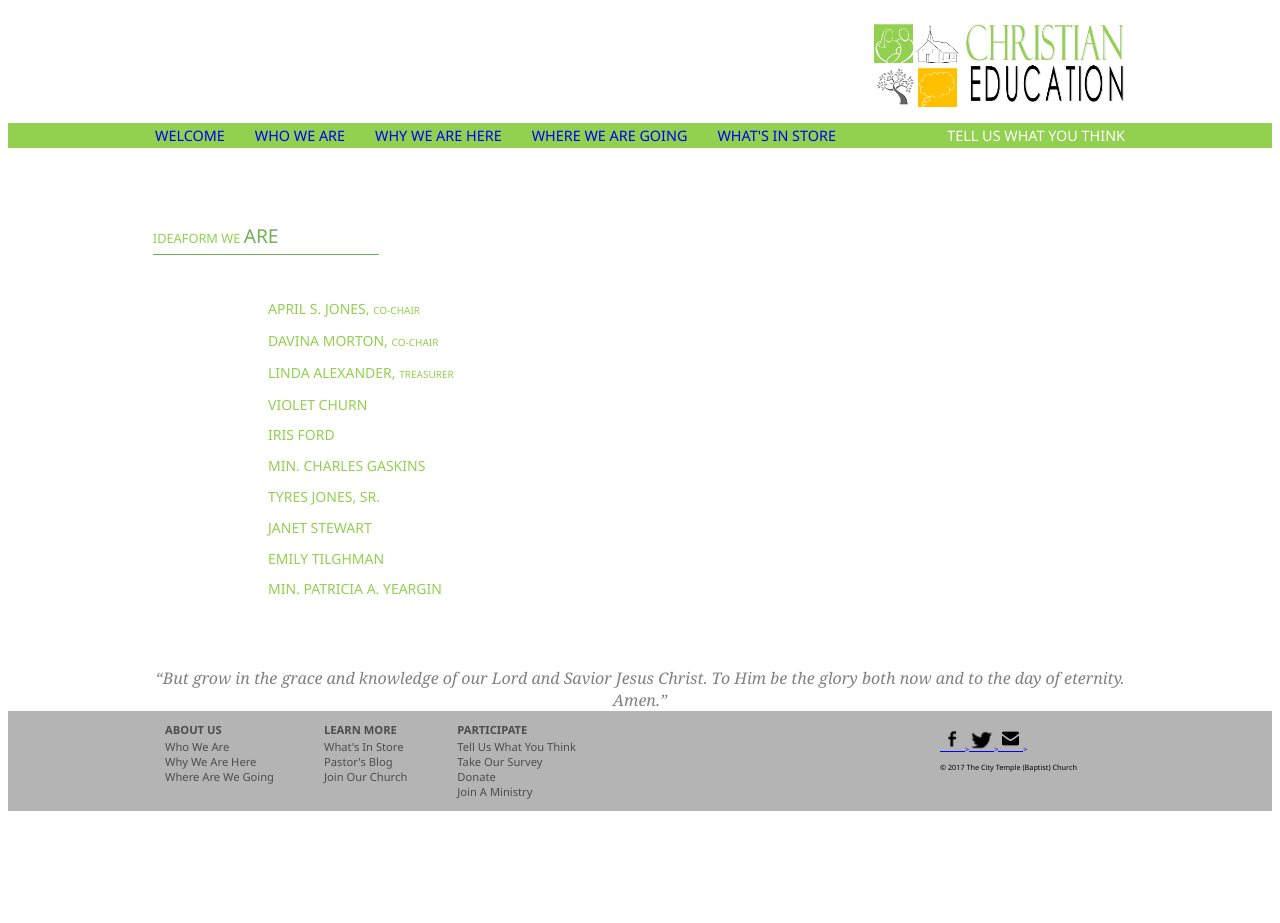
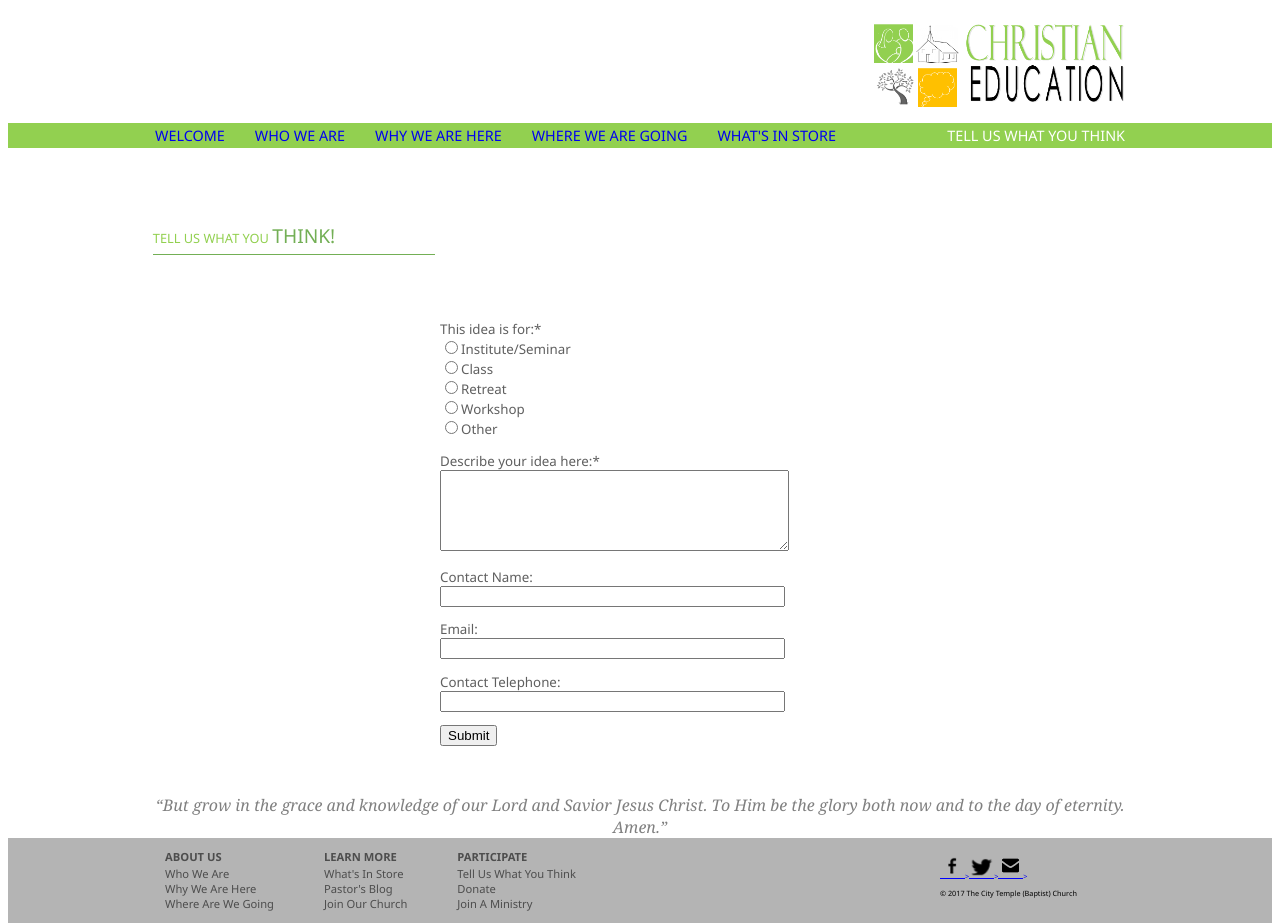
Before and after one commit to EJLearner/church-site-react, a React (Create React App) app: page /ideaform in a window 1280 px wide. Before the commit the page ends 811 px from the top, so only its background shows below. Built offline with nearby package versions, Linux system fonts and the light colour scheme.

Commit message:
make other individual pages in route

```diff
--- a/src/Footer/Footer.js
+++ b/src/Footer/Footer.js
@@ -1,4 +1,6 @@
 import React, {Component} from 'react';
+import {Link} from 'react-router-dom';
+
 import fbLogo from './smfbblack.png'
 import twitterLogo from './smtwblack.png'
 import envelope from './smmailblack.png'
@@ -10,32 +12,33 @@ class Footer extends Component {
     const currentYear = new Date().getFullYear();
 
     return (
+      // TODO: See if I can make links out to other city temple sites relational
+
       <div id="footerbar">
         <div id="footer" className="cf">
           <div id="footerlinks">
           <div className="footlinklist cf">
           <h3>About Us</h3>
           <ul>
-            <li><a href="christianedu.php?p=who">Who We Are</a></li>
-            <li><a href="christianedu.php?p=why">Why We Are Here</a></li>
-            <li><a href="christianedu.php?p=where">Where Are We Going</a></li>
+            <li><Link to="/who">Who We Are</Link></li>
+            <li><Link to="/why">Why We Are Here</Link></li>
+            <li><Link to="/where">Where Are We Going</Link></li>
           </ul>
           </div>
           <div className="footlinklist">
           <h3>Learn More</h3>
           <ul>
-            <li><a href="christianedu.php?p=what">What's In Store</a></li>
-            <li><a href="/blog/">Pastor's Blog</a></li>
-            <li><a href="aboutpage.php?p=membership">Join Our Church</a></li>
+            <li><Link to="/what">What's In Store</Link></li>
+            <li><a href="http://www.thecitytemple.org/blog/">Pastor's Blog</a></li>
+            <li><a href="http://www.thecitytemple.org/aboutpage.php?p=membership">Join Our Church</a></li>
           </ul>
           </div>
           <div className="footlinklist">
           <h3>Participate</h3>
           <ul>
-            <li><a href="christianedu.php?p=ideaform">Tell Us What You Think</a></li>
-            <li><a href="christianedu.php?p=welcome">Take Our Survey</a></li>
-            <li><a href="submenu.php?p=giving">Donate</a></li>
-            <li><a href="ministries.php">Join A Ministry</a></li>
+            <li><Link to="/ideaform">Tell Us What You Think</Link></li>
+            <li><a href="http://www.thecitytemple.org/submenu.php?p=giving">Donate</a></li>
+            <li><a href="http://www.thecitytemple.org/ministries.php">Join A Ministry</a></li>
           </ul>
           </div>
           </div>
--- a/src/IdeaForm/IdeaForm.js
+++ b/src/IdeaForm/IdeaForm.js
@@ -5,26 +5,50 @@ class IdeaForm
  extends Component {
   render() {
     return (
-      <div id='leftcontent'>
-        <h1>IdeaForm
-           We <span className='emphwelcomeline'>Are</span></h1>
+      <div>
+        <div id='leftcontent'>
+          <h1>Tell Us What You <span>Think!</span></h1>
+        </div>
+        <div id='leftform'>
+          <p>
+          <label htmlFor='institute'>This idea is for:<span className='mandatory'>*</span></label><br />
+          <input type='radio' name='ideatype' id='institute' value='institute' required />
+          <label htmlFor='institute'>Institute/Seminar</label>
+          <br />
 
-        <ul className='member-list'>
-          <li>April S. Jones, <span className='member-title'>Co-chair</span></li>
-          <li>Davina Morton, <span className='member-title'>Co-chair</span></li>
-          <li>Linda Alexander, <span className='member-title'>Treasurer</span></li>
-          <li>Violet Churn</li>
-          <li>Iris Ford</li>
-          <li>Min. Charles Gaskins</li>
-          <li>Tyres Jones, Sr.</li>
-          <li>Janet Stewart</li>
-          <li>Emily Tilghman</li>
-          <li>Min. Patricia A. Yeargin</li>
-        </ul>
+          <input type='radio' name='ideatype' id='class' value='class' required />
+          <label htmlFor='class'>Class</label>
+          <br />
+
+          <input type='radio' name='ideatype' id='retreat' value='retreat' required />
+          <label htmlFor='retreat'>Retreat</label>
+          <br />
+
+          <input type='radio' name='ideatype' id='workshop' value='workshop' required />
+          <label htmlFor='workshop'>Workshop</label>
+          <br />
+
+          <input type='radio' name='ideatype' id='other' value='other' required />
+          <label htmlFor='other'>Other</label>
+          </p>
+
+          <p><label htmlFor='ideadesc'>Describe your idea here:<span className='mandatory'>*</span></label><br />
+          <textarea className='ideatextbox' name='ideadesc' id='ideadesc' rows='5' cols='41' maxLength='1000' required></textarea></p>
+
+          <p><label htmlFor='name'>Contact Name:</label><br />
+          <input type='text' className='smalltextbox' name='name' id='name' size='40' maxLength='50' /></p>
+
+          <p><label htmlFor='email'>Email:</label><br />
+          <input type='email' className='smalltextbox' name='email' id='email' size='40' maxLength='50' /></p>
+
+          <p><label htmlFor='phone'>Contact Telephone:</label><br />
+          <input type='tel' className='smalltextbox' name='phone' id='phone' size='40' maxLength='50' /></p>
+
+          <button type='submit'>Submit</button>
+        </div>
       </div>
     );
   }
 }
 
-export default IdeaForm
-;
+export default IdeaForm;
--- a/src/What/What.js
+++ b/src/What/What.js
@@ -5,20 +5,31 @@ class Why extends Component {
   render() {
     return (
       <div id='leftcontent'>
-        <h1>Why We <span className='emphwelcomeline'>Are</span></h1>
+        <h1>What's In <span>Store</span></h1>
+        <div id='instoretable'>
+          <div className='tableline'>
+            <p className='tableleft'>Church-wide Institute<br />September 26</p>
+            <p className='tableright'>Registration is now open for the 2015 Church-wide Institute. This year's topic is Managing & Maintaining Intimate Relationships. Whether single, married or somewhere inbetween, you can benefit from this Institute! The Institute will cover common relationship killers and thrillers, how to manage your emotions and resolve conflict, managing household finances, learning your love language, how to problem solve common sexual roadblocks, and much, much more! Registration closes September 20!</p>
+          </div>
 
-        <ul className='member-list'>
-          <li>April S. Jones, <span className='member-title'>Co-chair</span></li>
-          <li>Davina Morton, <span className='member-title'>Co-chair</span></li>
-          <li>Linda Alexander, <span className='member-title'>Treasurer</span></li>
-          <li>Violet Churn</li>
-          <li>Iris Ford</li>
-          <li>Min. Charles Gaskins</li>
-          <li>Tyres Jones, Sr.</li>
-          <li>Janet Stewart</li>
-          <li>Emily Tilghman</li>
-          <li>Min. Patricia A. Yeargin</li>
-        </ul>
+          <div className='tableline'>
+            <p className='tableleft'>The Jesus Connection<br />
+            2nd & 4th Fridays<br />starting October 9</p>
+            <p className='tableright'>Bring your youth and teens out every 2nd & 4th Friday as we deepen our knowledge of God and His word through fun and interactive engagement. Parents, please plan to stay. We have plenty of discussion-provoking classes for you too! Come get connected! </p>
+          </div>
+
+          <div className='tableline'>
+            <p className='tableleft'>Leadership Retreat<br />>March 25-26, 2016</p>
+            <p className='tableright'>Christian Education is planning a Leadership Retreat for all ministers, officers, and group leaders in order to support opportunities for leadership development. The retreat has several goals:</p>
+            <ol className='tableright'>
+              <li>To rejuvenate and renew us so we may lead successfully;</li>
+              <li>To offer training in how to communicate effectively;</li>
+              <li>To help define our roles and the expectations that come with them; and</li>
+              <li>To spend time together in prayer and fellowship.</li>
+            </ol>
+            <p className='tableright'>Anyone serving in any capacity in the church is encouraged to attend.</p>
+          </div>
+        </div>
       </div>
     );
   }
--- a/src/Where/Where.js
+++ b/src/Where/Where.js
@@ -5,20 +5,18 @@ class What extends Component {
   render() {
     return (
       <div id='leftcontent'>
-        <h1>What We <span className='emphwelcomeline'>Are</span></h1>
-
-        <ul className='member-list'>
-          <li>April S. Jones, <span className='member-title'>Co-chair</span></li>
-          <li>Davina Morton, <span className='member-title'>Co-chair</span></li>
-          <li>Linda Alexander, <span className='member-title'>Treasurer</span></li>
-          <li>Violet Churn</li>
-          <li>Iris Ford</li>
-          <li>Min. Charles Gaskins</li>
-          <li>Tyres Jones, Sr.</li>
-          <li>Janet Stewart</li>
-          <li>Emily Tilghman</li>
-          <li>Min. Patricia A. Yeargin</li>
-        </ul>
+      <h1>Where We Are <span>Going</span></h1>
+      <p>Our vision is to provide continual opportunities for spiritual growth to support the church&rsquo;s vision of &ldquo;becoming a spiritually mature Christian fellowship in order to provide an effective witness for Christ in this world.&rdquo;</p>
+      <p>Our goals are to:</p>
+      <ul>
+      <li>Expand attendance of the Church-wide Institute and seminars to our community members.</li>
+      <li>Host at least one workshop or class each quarter.</li>
+      <li>Offer more training classes and seminars for youth and teens.</li>
+      <li>Support any educational enterprise (spiritual or otherwise) of every ministry in the church.</li>
+      </ul>
+      <p>We have a very dedicated Sunday School and Vacation Bible School (VBS) staff. The Board of Christian Education hopes to continue to attract and train even more committed persons to support the increased demand of these endeavors.
+      In the past, City Temple operated &ldquo;Children&rsquo;s Church.&rdquo; Children&rsquo;s Church provided a safe and fun environment for children to learn about the bible and their faith on their level, while offering an opportunity for parents to engage in the worship service free of distractions.</p>
+      <p>Christian Education plans to design a new Children&rsquo;s Church model to determine if we can support bringing this program back to City Temple.</p>
       </div>
     );
   }
--- a/src/Why/Why.js
+++ b/src/Why/Why.js
@@ -5,20 +5,19 @@ class Why extends Component {
   render() {
     return (
       <div id='leftcontent'>
-        <h1>Why We <span className='emphwelcomeline'>Are</span></h1>
+        <h1>Why We Are <span className='emphwelcomeline'>Here</span></h1>
+        <p>The world we live in changes constantly. Our societal standards have been turned upside down. Our faith is continually challenged. Our current knowledge of the bible urges us to study the text earnestly rather than accept the words at face value. We know more leading us to ask more questions. While the world may be changing, the necessities of faith and knowledge of God have not changed. If amid these ever-changing times the church is to remain strong, vibrant, and relevant, we must provide for an effective and reliable foundation. This foundation is built, among other things, through Christian education.</p>
+        <p>The Board of Christian Education at City Temple serves to:</p>
+        <ol>
+        <li>Support the Pastor and his ministry by facilitating classes, institutes, and other opportunities for spiritual development;</li>
 
-        <ul className='member-list'>
-          <li>April S. Jones, <span className='member-title'>Co-chair</span></li>
-          <li>Davina Morton, <span className='member-title'>Co-chair</span></li>
-          <li>Linda Alexander, <span className='member-title'>Treasurer</span></li>
-          <li>Violet Churn</li>
-          <li>Iris Ford</li>
-          <li>Min. Charles Gaskins</li>
-          <li>Tyres Jones, Sr.</li>
-          <li>Janet Stewart</li>
-          <li>Emily Tilghman</li>
-          <li>Min. Patricia A. Yeargin</li>
-        </ul>
+        <li>Create opportunities for spiritual growth for members of all ages;</li>
+
+        <li>Develop leaders and leadership training among church members; and</li>
+
+        <li>Provide support for every church ministry through assisting in the planning of activities or other experiences that may heighten spiritual awareness and stimulate growth.</li>
+        </ol>
+        <p>We seek to create a desire among our membership to remain committed to Christian education and contribute to the overall effectiveness of our church&rsquo;s ministry.</p>
       </div>
     );
   }
```
